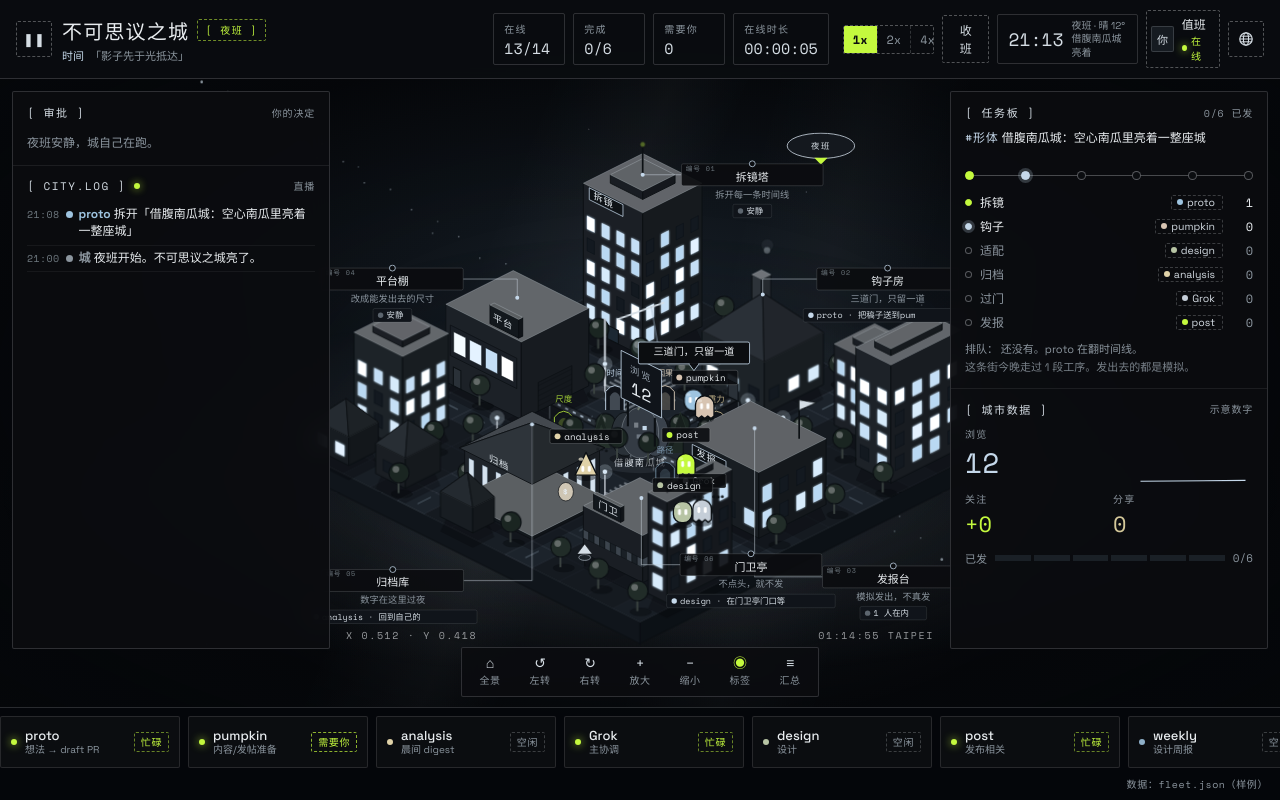
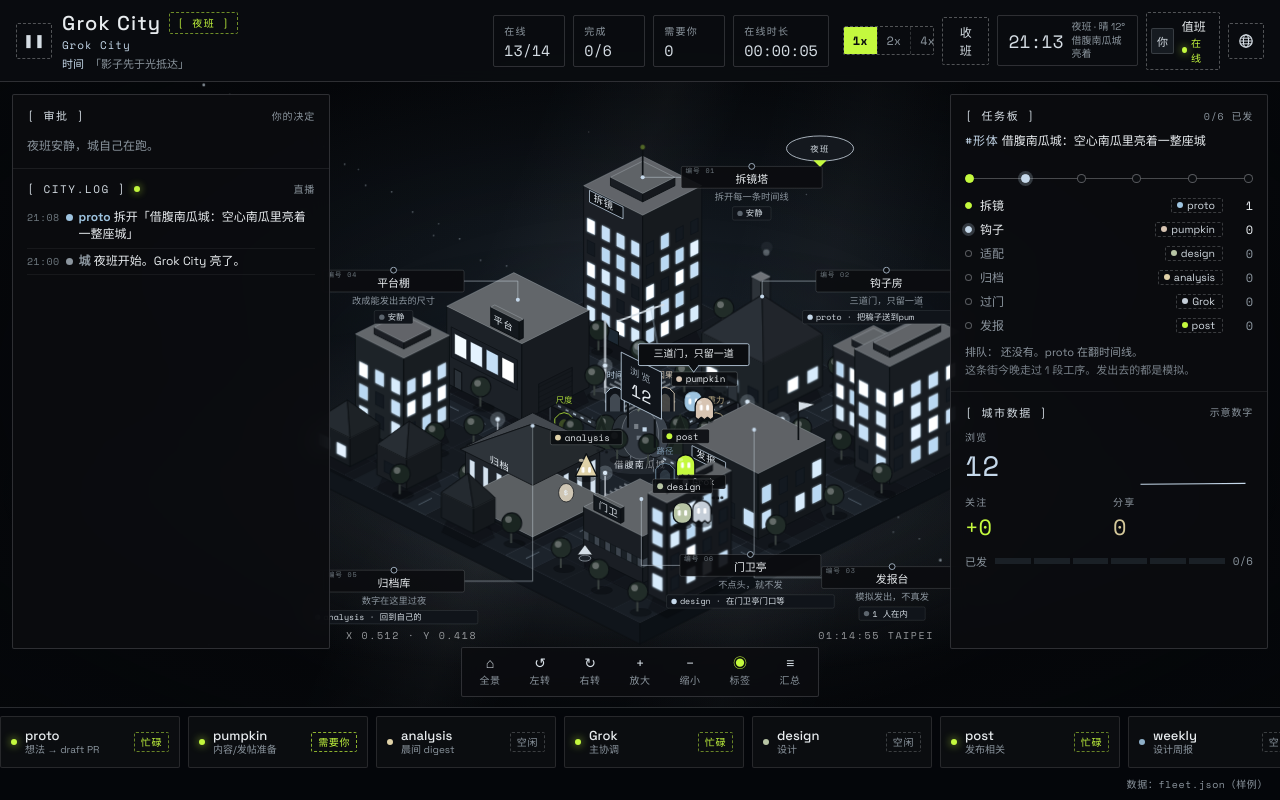
Before and after one commit to RainShow/grok-bot, a React (Vite) app: page / in a window 1280 px wide. Built offline with nearby package versions, Linux system fonts and the light colour scheme.

Commit message:
把页内品牌文案统一成 Grok City
抬头、副标题、开班日志和汇总面包屑不再用旧城名。meta 里的「不可思议空间」仍是出品方署名。

Co-authored-by: Ecniv <RainShow@users.noreply.github.com>

```diff
--- a/index.html
+++ b/index.html
@@ -4,7 +4,7 @@
     <meta charset="UTF-8" />
     <link rel="icon" type="image/svg+xml" href="./favicon.svg" />
     <meta name="viewport" content="width=device-width, initial-scale=1.0, viewport-fit=cover" />
-    <meta name="description" content="不可思议之城 — 不可思议空间的夜班。六个内容机器人，七道门，借腹南瓜城。审批是模拟的，不会真的发出去。" />
+    <meta name="description" content="Grok City — 不可思议空间的夜班。六个内容机器人，七道门，借腹南瓜城。审批是模拟的，不会真的发出去。" />
     <link rel="preconnect" href="https://fonts.googleapis.com" />
     <link rel="preconnect" href="https://fonts.gstatic.com" crossorigin />
     <link href="https://fonts.googleapis.com/css2?family=Noto+Sans+SC:wght@400;500;700&family=Space+Grotesk:wght@400;500;600;700&family=Space+Mono:wght@400;700&display=swap" rel="stylesheet" />
--- a/src/components/Chrome.tsx
+++ b/src/components/Chrome.tsx
@@ -27,7 +27,7 @@ export function Header() {
         </button>
         <div>
           <h1>
-            不可思议之城
+            {t.brand}
             <span className="shift">[ {t.night} ]</span>
           </h1>
           {t.gloss && <div className="gloss">{t.gloss}</div>}
--- a/src/i18n/copy.ts
+++ b/src/i18n/copy.ts
@@ -151,7 +151,7 @@ export function say(lang: Lang, p: Phrase): string {
   const zh = lang === 'zh';
   switch (p.id) {
     case 'boot':
-      return zh ? '夜班开始。不可思议之城亮了。' : 'Night shift. 不可思议之城 — Incredible Space City — is lit.';
+      return zh ? '夜班开始。Grok City 亮了。' : 'Night shift. Grok City is lit.';
     case 'wrap':
       return zh ? '夜班收工，汇总在这儿' : 'Night shift wrapped. The summary is up.';
     case 'restart':
@@ -224,6 +224,7 @@ export function say(lang: Lang, p: Phrase): string {
 }
 
 export interface Dict {
+  brand: string;
   night: string;
   gloss: string;
   online: string;
@@ -314,8 +315,9 @@ export interface Dict {
 }
 
 const zh: Dict = {
+  brand: 'Grok City',
   night: '夜班',
-  gloss: '',
+  gloss: 'Grok City',
   online: '在线',
   done: '完成',
   needs: '需要你',
@@ -377,7 +379,7 @@ const zh: Dict = {
   pieces: (n) => `${n} 件`,
   onStreet: '在街上',
   toward: (name) => `→ ${name}`,
-  crumbs: '不可思议空间 · 夜班 · 第一夜',
+  crumbs: 'Grok City · 夜班 · 第一夜',
   summary: (ended, clock) => (ended ? `夜班汇总 · ${clock} 收工` : '夜班汇总 · 还在走'),
   summaryAria: '夜班汇总',
   doorsPicked: (you, all) => `你选的门：${you} / 一共 ${all}`,
@@ -404,8 +406,9 @@ const zh: Dict = {
 };
 
 const en: Dict = {
+  brand: 'Grok City',
   night: 'NIGHT',
-  gloss: 'Incredible Space City',
+  gloss: 'Grok City',
   online: 'Online',
   done: 'Done',
   needs: 'Needs you',
@@ -467,7 +470,7 @@ const en: Dict = {
   pieces: (n) => `${n} done`,
   onStreet: 'On the street',
   toward: (name) => `→ ${name}`,
-  crumbs: 'Incredible Space · night shift · night one',
+  crumbs: 'Grok City · night shift · night one',
   summary: (ended, clock) => (ended ? `Night summary · wrapped ${clock}` : 'Night summary · still going'),
   summaryAria: 'Night summary',
   doorsPicked: (you, all) => `Doors you picked: ${you} of ${all}`,
```
Also changed, not shown: public/CITY.txt, 1 other file (tests, documents, lock files or other folders).
